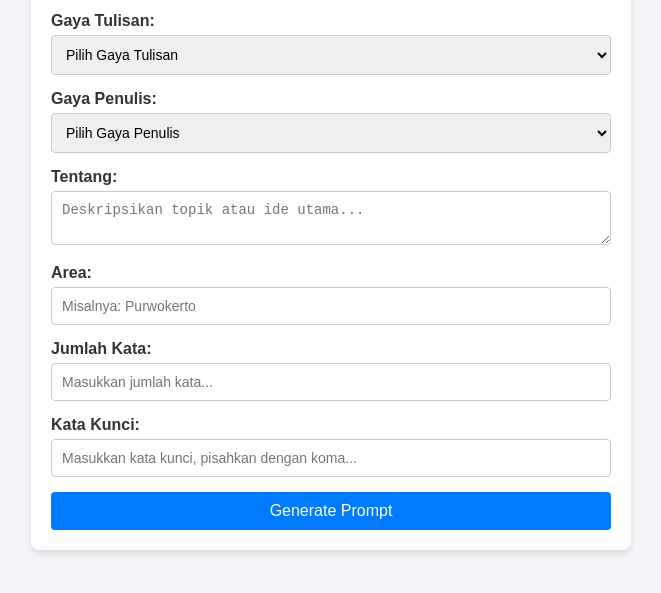
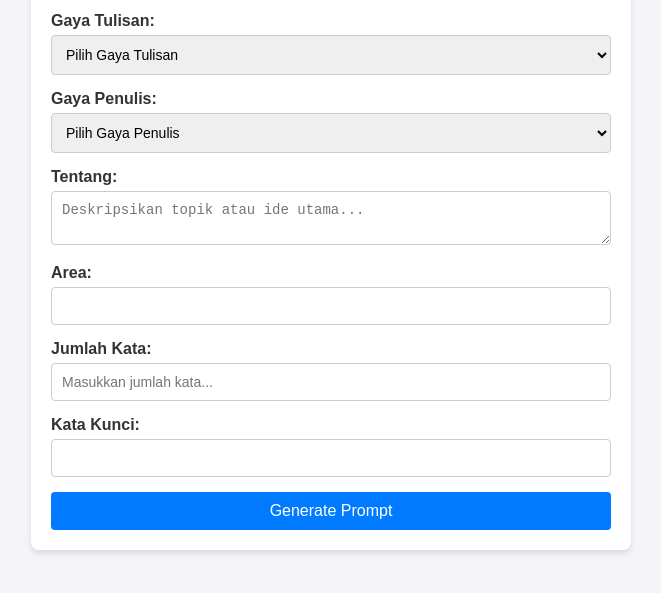
Before and after one commit to aiindonesiaart/aicontent-generator, a plain HTML site: page index.html in a window 1280 px wide. Shown: the part 163-756 px from the top of the page, without its empty margins (309-970 px from the left). Drawn offline with Linux system fonts and the light colour scheme.

Commit message:
Update index.html

```diff
--- a/index.html
+++ b/index.html
@@ -99,7 +99,7 @@
       </div>
       <div class="form-group">
         <label for="area">Area:</label>
-        <input type="text" id="area" name="area" placeholder="Misalnya: Purwokerto">
+        <input type="text" id="area" name="area" text="di Purwokerto">
       </div>
       <div class="form-group">
         <label for="word-count">Jumlah Kata:</label>
@@ -107,7 +107,7 @@
       </div>
       <div class="form-group">
         <label for="keywords">Kata Kunci:</label>
-        <input type="text" id="keywords" name="keywords" placeholder="Masukkan kata kunci, pisahkan dengan koma...">
+        <input type="text" id="keywords" name="keywords" textr="laundry Purwokerto.">
       </div>
 
       <!-- Generate Button -->
```
